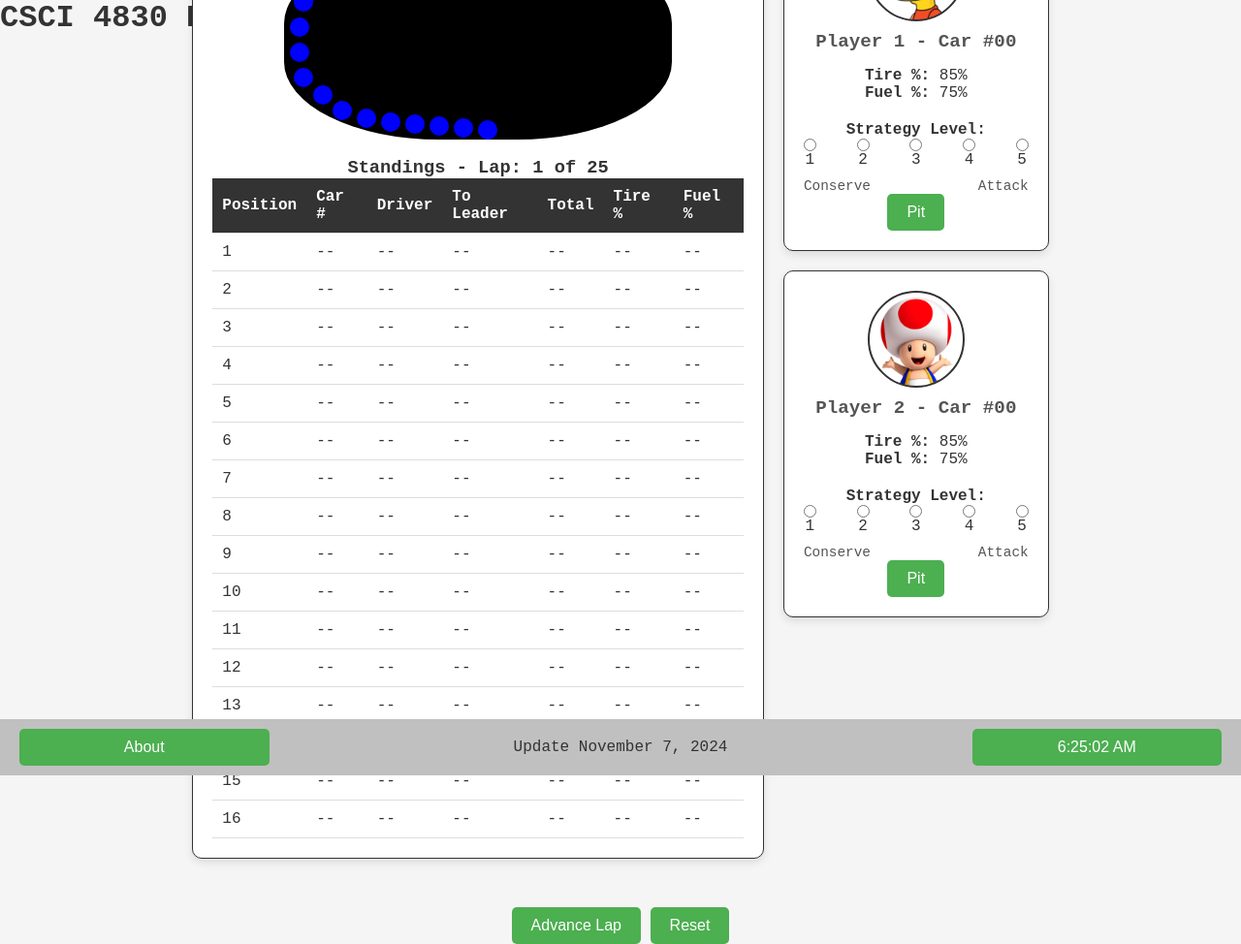
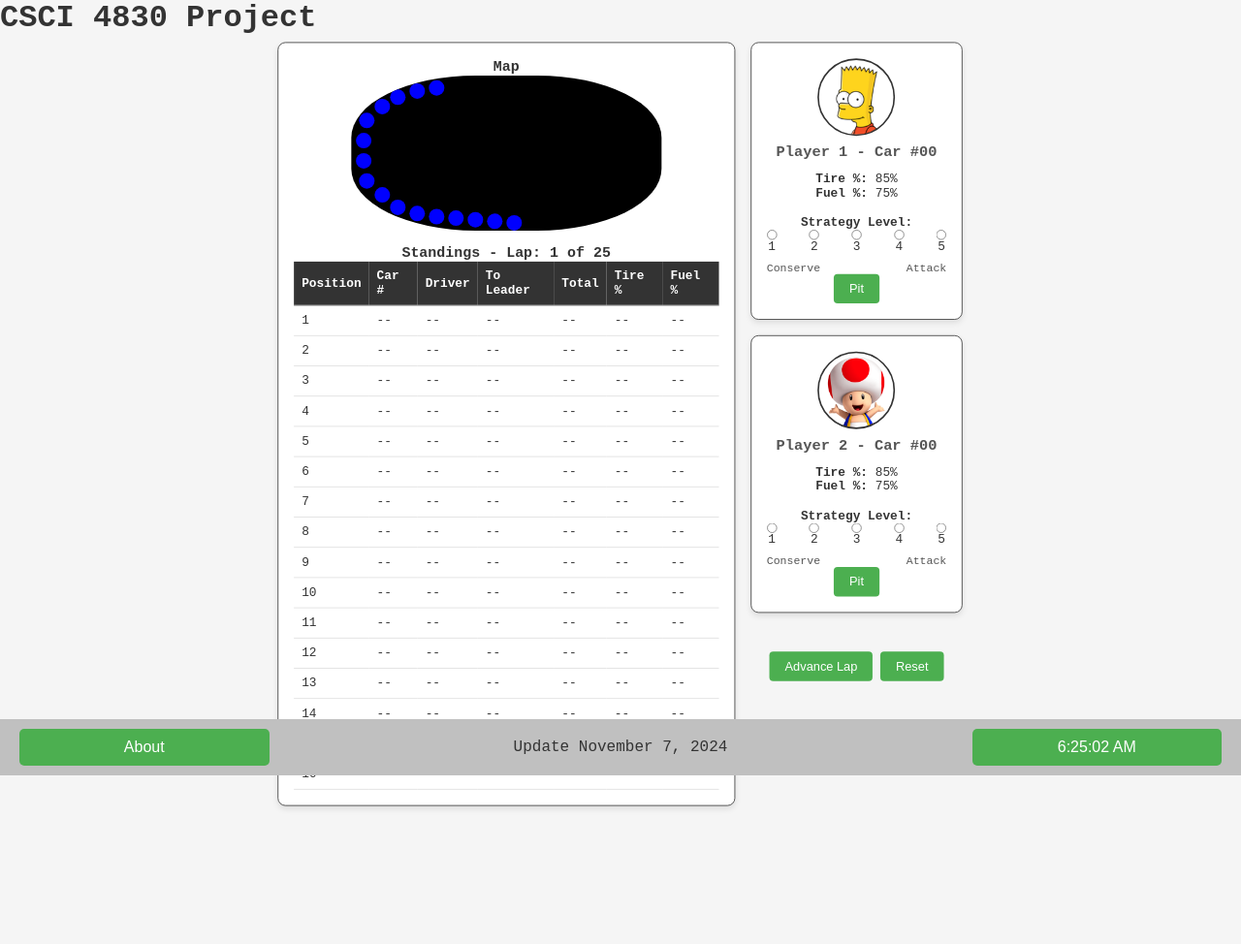
Before and after one commit to an-vu/racesim24, a Flask app: page /home in a window 1280 px wide. Shown: the whole page at 97% size. After the commit the page ends 835 px from the top, so only its background shows below. Run offline with Flask 3, Linux system fonts and the light colour scheme; data that the repository does not hold is empty.

Commit message:
november 21

```diff
--- a/frontend/static/css/style.css
+++ b/frontend/static/css/style.css
@@ -28,6 +28,11 @@
     align-items: center;
     gap: 20px;
     text-align: center;
+}
+
+.home-container {
+    transform: scale(0.8); /* Scales the content to 90% */
+    transform-origin: center; /* The scaling originates from the center */
 }
 
 .main-title {
--- a/frontend/templates/home.html
+++ b/frontend/templates/home.html
@@ -6,7 +6,8 @@
 <body>
     <div class="content">
         <!-- Game Layout -->
-        <div class="container" style="display: flex; gap: 20px;">
+        <div class="container home-container" style="display: flex; gap: 20px;">
+
             <!-- Standings Table -->
             <div class="box" style="flex: 2;">
                 <!-- Map -->
@@ -31,6 +32,7 @@
                         <div id="16" class="track_cars" style="position: absolute; top: 6px; left: 100px;"></div>
                     </div>
                 <br>
+
                 <h3 id="standings-title" style="text-align: center;">Standings - Lap: 1</h3>
                 <table class="standings-table">
                     <thead>
@@ -107,14 +109,16 @@
                     <button id="player-car-2-pit" class="button">Pit</button>
                 </div>
 
-            </div>
-        </div>
-
                 <!-- Advance and Reset Buttons -->
                 <div style="margin-top: 30px;">
                     <button id="lap-button" class="button">Advance Lap</button>
                     <button id="reset-button" class="button">Reset</button>
                 </div>
+
+            </div>
+        </div>
+
+
             </div>
         </div>
     </div>
```
Also changed, not shown: frontend/changelog.md.
